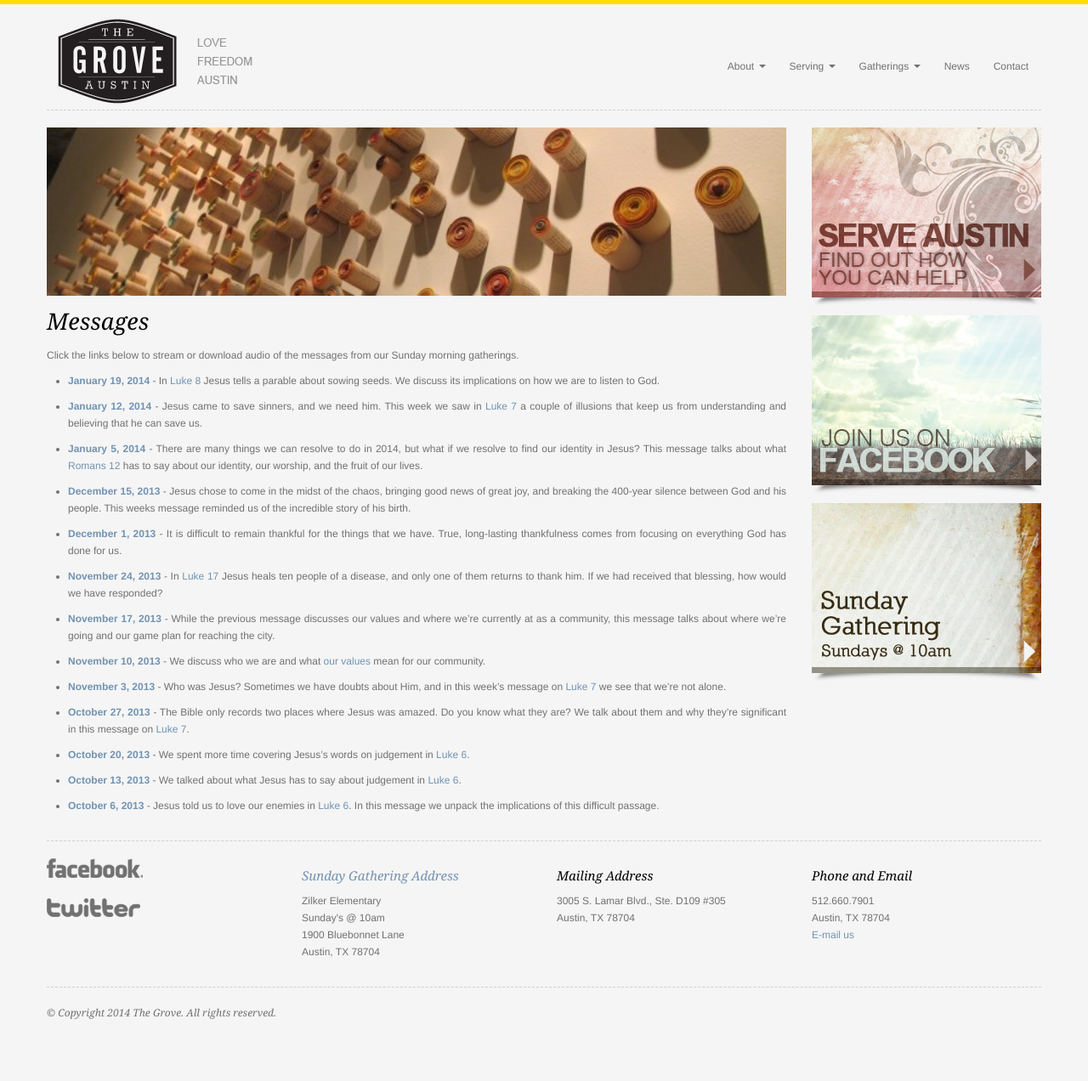
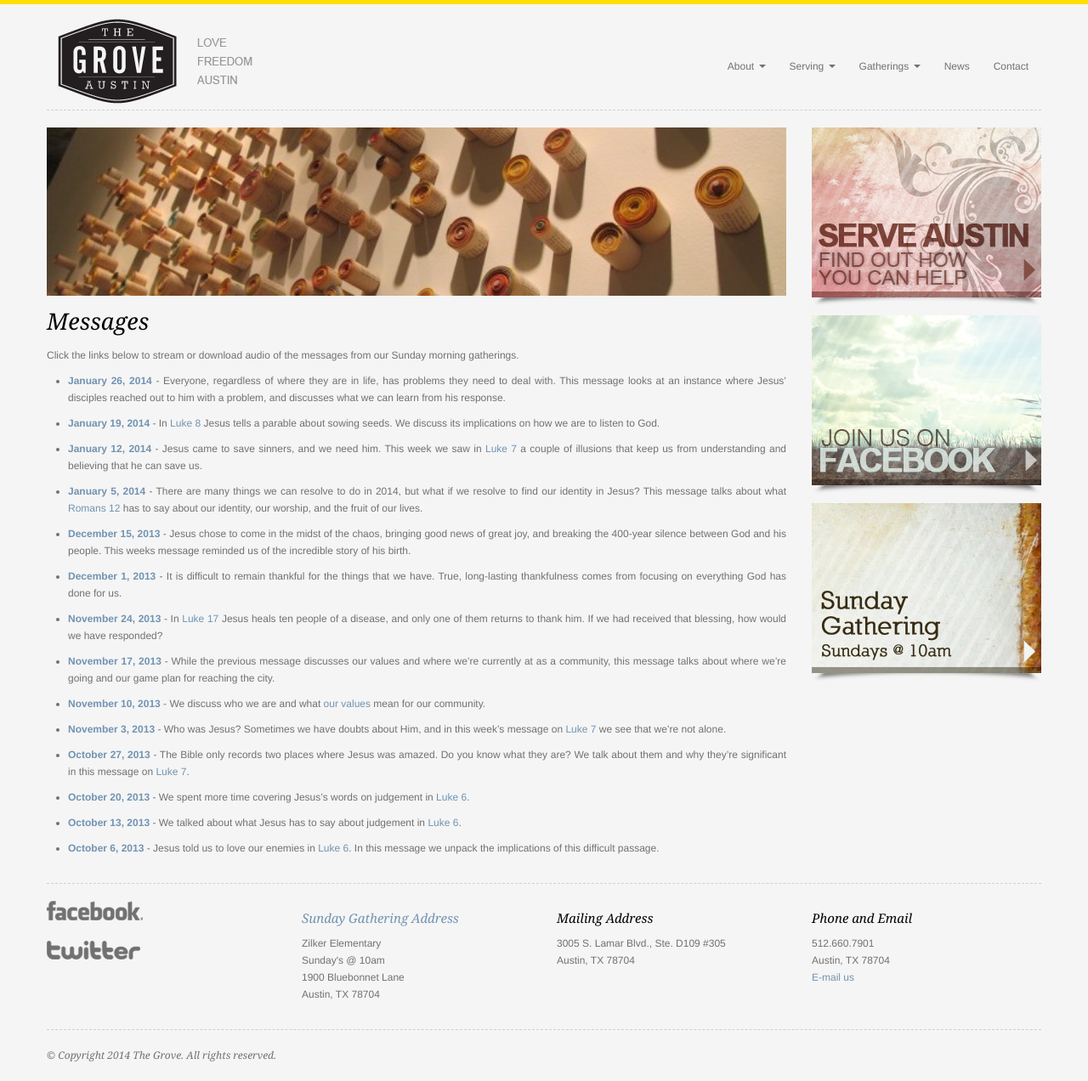
Before and after one commit to groveatx/groveatx.github.io, a Jekyll site: the page built from gatherings/messages/index.md, in a window 1280 px wide. Shown: the whole page at 85% size. Built offline with Jekyll 4.4.1, drawn with Linux system fonts in a browser that asks for light colours; Markdown is read by kramdown in place of the engine named in the settings; before the commit the page ends 1222 px from its top, so only the background shows below that.

Commit message:
added jan 26 message

```diff
--- a/gatherings/messages/index.md
+++ b/gatherings/messages/index.md
@@ -13,6 +13,11 @@ description: >
 
 Click the links below to stream or download audio of the messages from our
 Sunday morning gatherings.
+
+ - **[January 26, 2014][20140126]** - Everyone, regardless of where they are in
+   life, has problems they need to deal with. This message looks at an instance
+   where Jesus' disciples reached out to him with a problem, and discusses what
+   we can learn from his response.
 
  - **[January 19, 2014][20140119]** - In [Luke 8][luke8:4-18] Jesus tells a
    parable about sowing seeds. We discuss its implications on how we are to
--- a/sitemap.xml
+++ b/sitemap.xml
@@ -146,7 +146,7 @@
     </url>
     <url>
         <loc>http://groveatx.org/gatherings/messages/</loc>
-        <lastmod>2014-01-26T06:40:26-06:00</lastmod>
+        <lastmod>2014-01-27T08:52:35-06:00</lastmod>
         <changefreq>weekly</changefreq>
     </url>
     <url>
```
Also changed, not shown: other parts of gatherings/messages/index.md (+1 -0 lines).
